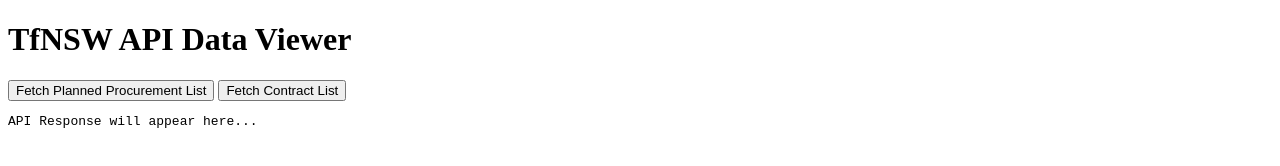
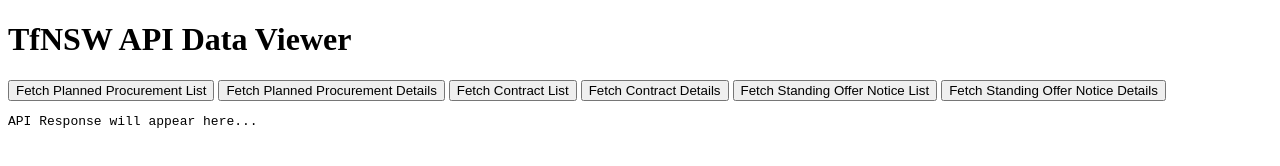
Before and after one commit to justinhazel/E-Tender-API, a plain HTML site: page index.html in a window 1280 px wide. Drawn offline with Linux system fonts and the light colour scheme.

Commit message:
Update index.html

```diff
--- a/index.html
+++ b/index.html
@@ -8,7 +8,11 @@
 <body>
   <h1>TfNSW API Data Viewer</h1>
   <button onclick="fetchPlannedProcurementList()">Fetch Planned Procurement List</button>
+  <button onclick="fetchPlannedProcurementDetails()">Fetch Planned Procurement Details</button>
   <button onclick="fetchContractList()">Fetch Contract List</button>
+  <button onclick="fetchContractDetails()">Fetch Contract Details</button>
+  <button onclick="fetchStandingOfferNoticeList()">Fetch Standing Offer Notice List</button>
+  <button onclick="fetchStandingOfferNoticeDetails()">Fetch Standing Offer Notice Details</button>
   <pre id="api-response">API Response will appear here...</pre>
 
   <script>
@@ -16,7 +20,7 @@
     const ACCESS_TOKEN = "Bearer kjnTRBiu5hQA4T1W7qqLOAR9q5lv"; // Use the provided access token
     const API_KEY = "GAOTu9pI4uFD3tjp8wJv4i8AHlb2p6SP";
 
-    // Function to fetch Planned Procurement List
+    // Fetch Planned Procurement List
     async function fetchPlannedProcurementList() {
       try {
         const response = await fetch(`${API_BASE_URL}/etender/v1/plannedprocurementlist?startRow=0`, {
@@ -39,7 +43,36 @@
       }
     }
 
-    // Function to fetch Contract List
+    // Fetch Planned Procurement Details
+    async function fetchPlannedProcurementDetails() {
+      const uuid = prompt("Enter Planned Procurement UUID:");
+      if (!uuid) {
+        document.getElementById("api-response").innerText = "Error: Planned Procurement UUID is required.";
+        return;
+      }
+
+      try {
+        const response = await fetch(`${API_BASE_URL}/etender/v1/plannedprocurementdetails?PlannedProcurementUUID=${uuid}`, {
+          method: "GET",
+          headers: {
+            "Authorization": ACCESS_TOKEN,
+            "apikey": API_KEY,
+            "Content-Type": "application/json",
+          },
+        });
+
+        if (!response.ok) {
+          throw new Error(`Failed to fetch planned procurement details: ${response.status}`);
+        }
+
+        const data = await response.json();
+        document.getElementById("api-response").innerText = JSON.stringify(data, null, 2);
+      } catch (error) {
+        document.getElementById("api-response").innerText = `Error: ${error.message}`;
+      }
+    }
+
+    // Fetch Contract List
     async function fetchContractList() {
       try {
         const response = await fetch(`${API_BASE_URL}/etender/v1/contractlist?startRow=0`, {
@@ -61,6 +94,87 @@
         document.getElementById("api-response").innerText = `Error: ${error.message}`;
       }
     }
+
+    // Fetch Contract Details
+    async function fetchContractDetails() {
+      const cnuuid = prompt("Enter Contract UUID:");
+      if (!cnuuid) {
+        document.getElementById("api-response").innerText = "Error: Contract UUID is required.";
+        return;
+      }
+
+      try {
+        const response = await fetch(`${API_BASE_URL}/etender/v1/contractdetails?CNUUID=${cnuuid}`, {
+          method: "GET",
+          headers: {
+            "Authorization": ACCESS_TOKEN,
+            "apikey": API_KEY,
+            "Content-Type": "application/json",
+          },
+        });
+
+        if (!response.ok) {
+          throw new Error(`Failed to fetch contract details: ${response.status}`);
+        }
+
+        const data = await response.json();
+        document.getElementById("api-response").innerText = JSON.stringify(data, null, 2);
+      } catch (error) {
+        document.getElementById("api-response").innerText = `Error: ${error.message}`;
+      }
+    }
+
+    // Fetch Standing Offer Notice List
+    async function fetchStandingOfferNoticeList() {
+      try {
+        const response = await fetch(`${API_BASE_URL}/etender/v1/standingoffernoticelist?startRow=0`, {
+          method: "GET",
+          headers: {
+            "Authorization": ACCESS_TOKEN,
+            "apikey": API_KEY,
+            "Content-Type": "application/json",
+          },
+        });
+
+        if (!response.ok) {
+          throw new Error(`Failed to fetch standing offer notice list: ${response.status}`);
+        }
+
+        const data = await response.json();
+        document.getElementById("api-response").innerText = JSON.stringify(data, null, 2);
+      } catch (error) {
+        document.getElementById("api-response").innerText = `Error: ${error.message}`;
+      }
+    }
+
+    // Fetch Standing Offer Notice Details
+    async function fetchStandingOfferNoticeDetails() {
+      const sonuuid = prompt("Enter Standing Offer Notice UUID:");
+      if (!sonuuid) {
+        document.getElementById("api-response").innerText = "Error: Standing Offer Notice UUID is required.";
+        return;
+      }
+
+      try {
+        const response = await fetch(`${API_BASE_URL}/etender/v1/standingoffernoticedetails?SONUUID=${sonuuid}`, {
+          method: "GET",
+          headers: {
+            "Authorization": ACCESS_TOKEN,
+            "apikey": API_KEY,
+            "Content-Type": "application/json",
+          },
+        });
+
+        if (!response.ok) {
+          throw new Error(`Failed to fetch standing offer notice details: ${response.status}`);
+        }
+
+        const data = await response.json();
+        document.getElementById("api-response").innerText = JSON.stringify(data, null, 2);
+      } catch (error) {
+        document.getElementById("api-response").innerText = `Error: ${error.message}`;
+      }
+    }
   </script>
 </body>
 </html>
```
